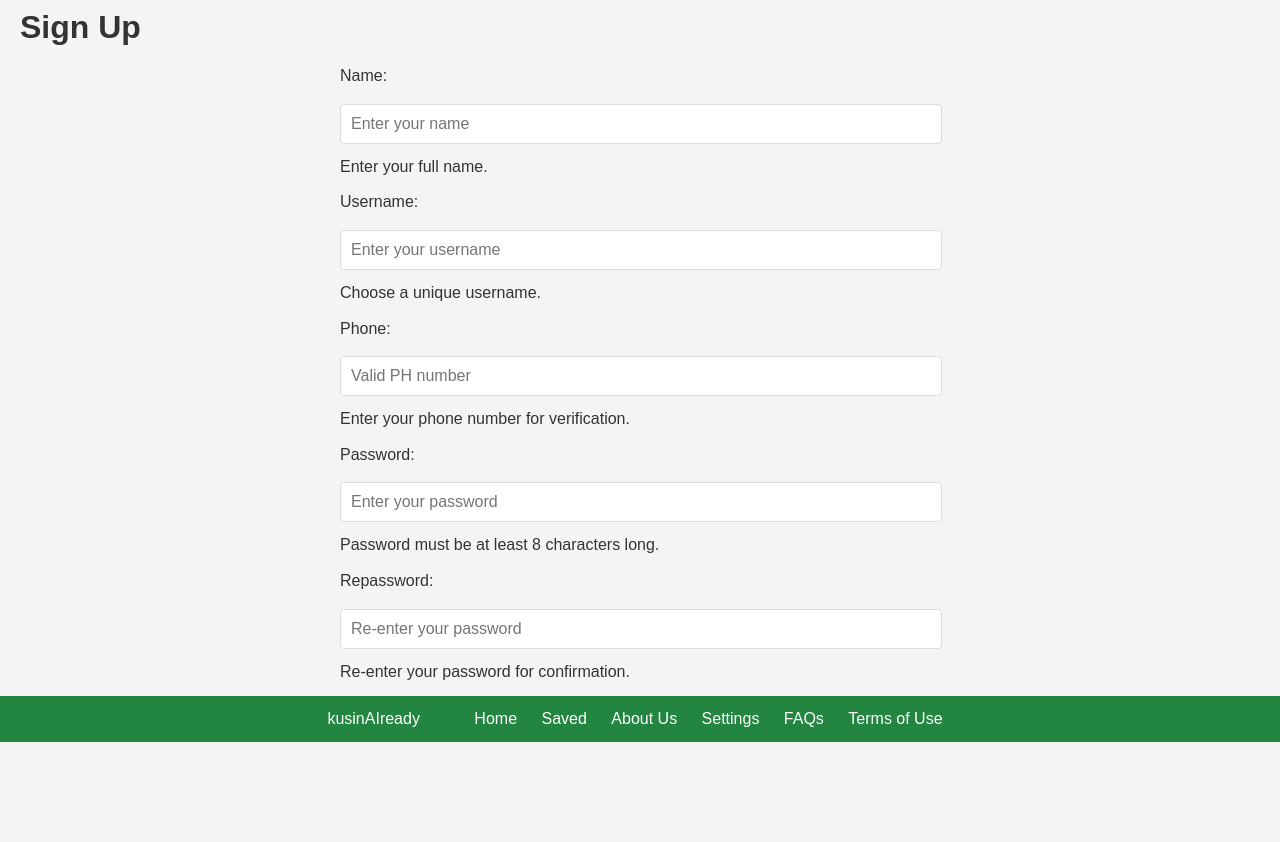
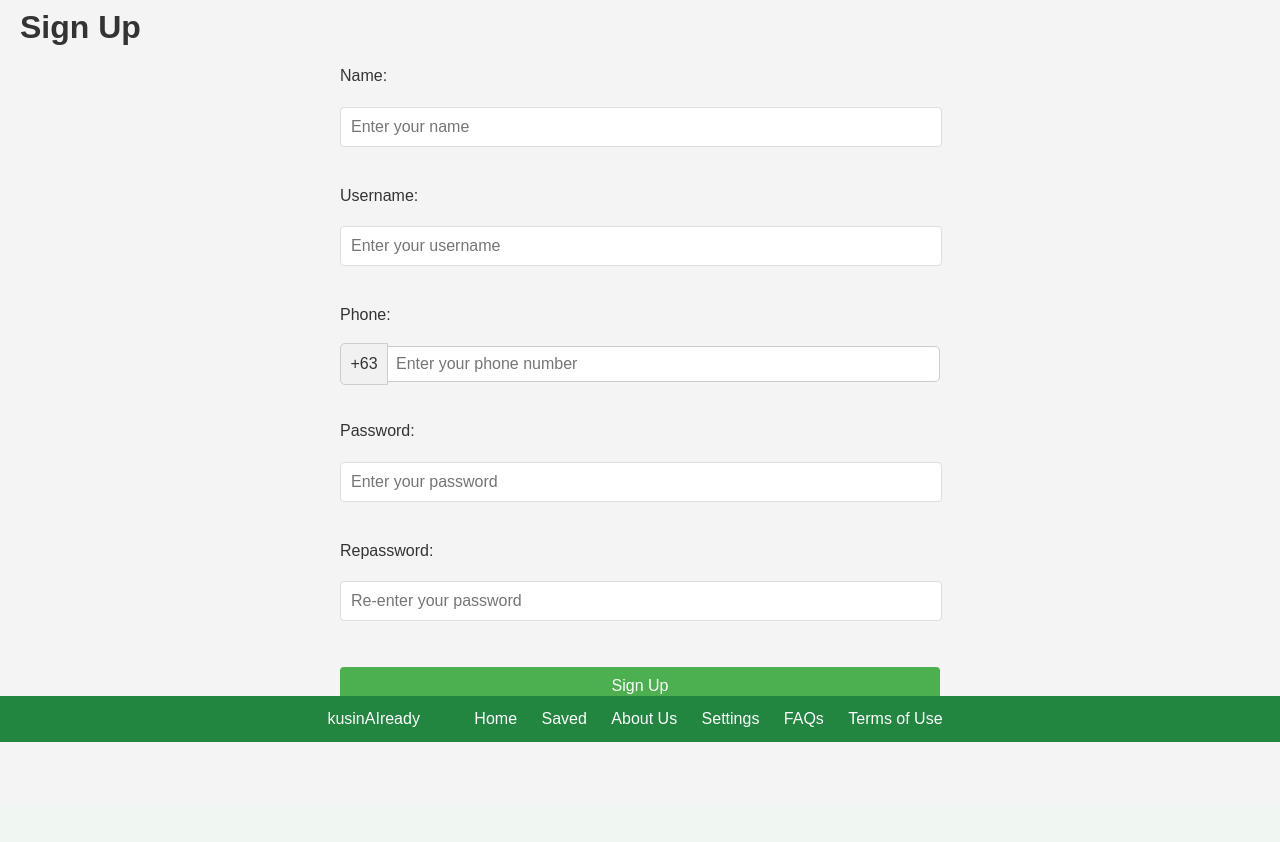
Before and after one commit to batmanjan/kusinaiproject, a Django app: page /signup/ in a window 1280 px wide. Shown: the part 58-900 px from the top of the page. After the commit the page ends 863 px from the top, so only its background shows below. Run offline with Django 5.2, Linux system fonts and the light colour scheme.

Commit message:
new update aug 7, 2024

```diff
--- a/kusinaiapp/forms.py
+++ b/kusinaiapp/forms.py
@@ -15,7 +15,7 @@ class SignUpForm(forms.Form):
     )
     phone = forms.CharField(
         max_length=20,
-        widget=forms.TextInput(attrs={'placeholder': 'Valid PH number'}),
+        widget=forms.TextInput(attrs={'id': 'phone', 'placeholder': 'Enter your phone number'}),
         help_text='Enter your phone number for verification.'
     )
     password = forms.CharField(
@@ -175,6 +175,26 @@ class ProfileUpdateForm(forms.ModelForm):
             'phone_number': forms.TextInput(attrs={'placeholder': 'Valid PH number'}),
         }
 
+    def __init__(self, *args, **kwargs):
+        # Initialize the form with any existing data
+        super().__init__(*args, **kwargs)
+
+        # If the form has initial data for the phone_number field, remove the prefix for display
+        if self.initial and 'phone_number' in self.initial:
+            self.initial['phone_number'] = self.remove_prefix(self.initial['phone_number'])
+
+    def remove_prefix(self, phone_number):
+        # Remove +63 prefix if present
+        if phone_number.startswith('+63'):
+            return phone_number[3:]  # Remove the +63 prefix
+        return phone_number
+
+    def clean_phone_number(self):
+        phone_number = self.cleaned_data.get('phone_number', '')
+        if not phone_number.startswith('+63'):
+            phone_number = '+63' + phone_number.lstrip('0')  # Add prefix and remove leading zero if present
+        return phone_number
+
     def clean(self):
         cleaned_data = super().clean()
         password = cleaned_data.get("password")
--- a/kusinaiapp/views.py
+++ b/kusinaiapp/views.py
@@ -41,7 +41,7 @@ def signup(request):
         if form.is_valid():
             name = form.cleaned_data['name']
             username = form.cleaned_data['username']
-            phone = form.cleaned_data['phone']
+            phone = '+63' + form.cleaned_data['phone']
             password = form.cleaned_data['password']
 
             if AppUser.objects.filter(phone_number=phone).exists():
@@ -167,6 +167,7 @@ def edit_profile(request):
         form = ProfileUpdateForm(instance=user_profile)
 
     return render(request, 'editprofile.html', {'form': form})
+
 
 
 
@@ -596,7 +597,12 @@ def forgetpass(request):
         print("Phone form data:", request.POST)
 
         if phone_form.is_valid():
-            phone = phone_form.cleaned_data['phone']
+            phone = request.POST.get('phone', '')
+            if phone.startswith('63'):
+                phone = '+' + phone
+            else:
+                phone = '+63' + phone
+
             print("Phone number from form:", phone)
 
             # Check if the phone number exists in the database
@@ -637,6 +643,7 @@ def forgetpass(request):
         'show_code_form': show_code_form,
         'show_new_password_form': show_new_password_form
     })
+
 def verifyforgetpass(request):
     code_form = VerificationCodeForm(request.POST or None)
 
--- a/templates/signup.html
+++ b/templates/signup.html
@@ -6,6 +6,40 @@
     <title>Sign Up</title>
     {% load static %}
     <link rel="stylesheet" href="{% static 'css/style.css' %}">
+    <style>
+        .form-group {
+            margin-bottom: 1em;
+        }
+        .phone-wrapper {
+            display: flex;
+            align-items: center;
+        }
+        .phone-prefix {
+            display: inline-block;
+            padding: 0.5em;
+            background: #f1f1f1;
+            border: 1px solid #ccc;
+            border-radius: 5px 0 0 5px;
+            box-sizing: border-box;
+            font-size: 1em;
+            line-height: 1.5;
+            color: #333;
+            width: 3em; /* Adjust width to fit your prefix */
+            text-align: center;
+            margin-right: -1px; /* Remove the gap between prefix and input */
+        }
+        .phone-input {
+            flex: 1; /* Take up the remaining space */
+            padding: 0.5em;
+            border: 1px solid #ccc;
+            border-radius: 0 5px 5px 0;
+            box-sizing: border-box;
+        }
+        .form-group label {
+            display: block;
+            margin-bottom: 0.5em; /* Space between label and input */
+        }
+    </style>
 </head>
 <body>
     <header>
@@ -21,7 +55,29 @@
         <h1>Sign Up</h1>
         <form method="post">
             {% csrf_token %}
-            {{ form.as_p }}
+            <div class="form-group">
+                {{ form.name.label_tag }}
+                {{ form.name }}
+            </div>
+            <div class="form-group">
+                {{ form.username.label_tag }}
+                {{ form.username }}
+            </div>
+            <div class="form-group">
+                {{ form.phone.label_tag }}
+                <div class="phone-wrapper">
+                    <span class="phone-prefix">+63</span>
+                    <input type="text" name="{{ form.phone.html_name }}" id="{{ form.phone.id_for_label }}" class="phone-input" value="{{ form.phone.value|default_if_none:'' }}" placeholder="{{ form.phone.field.widget.attrs.placeholder }}">
+                </div>
+            </div>
+            <div class="form-group">
+                {{ form.password.label_tag }}
+                {{ form.password }}
+            </div>
+            <div class="form-group">
+                {{ form.repassword.label_tag }}
+                {{ form.repassword }}
+            </div>
             <button type="submit">Sign Up</button>
         </form>
     </main>
```
Also changed, not shown: templates/editprofile.html (+51 -1 lines), templates/forgetpass.html (+42 -1 lines), db.sqlite3.
